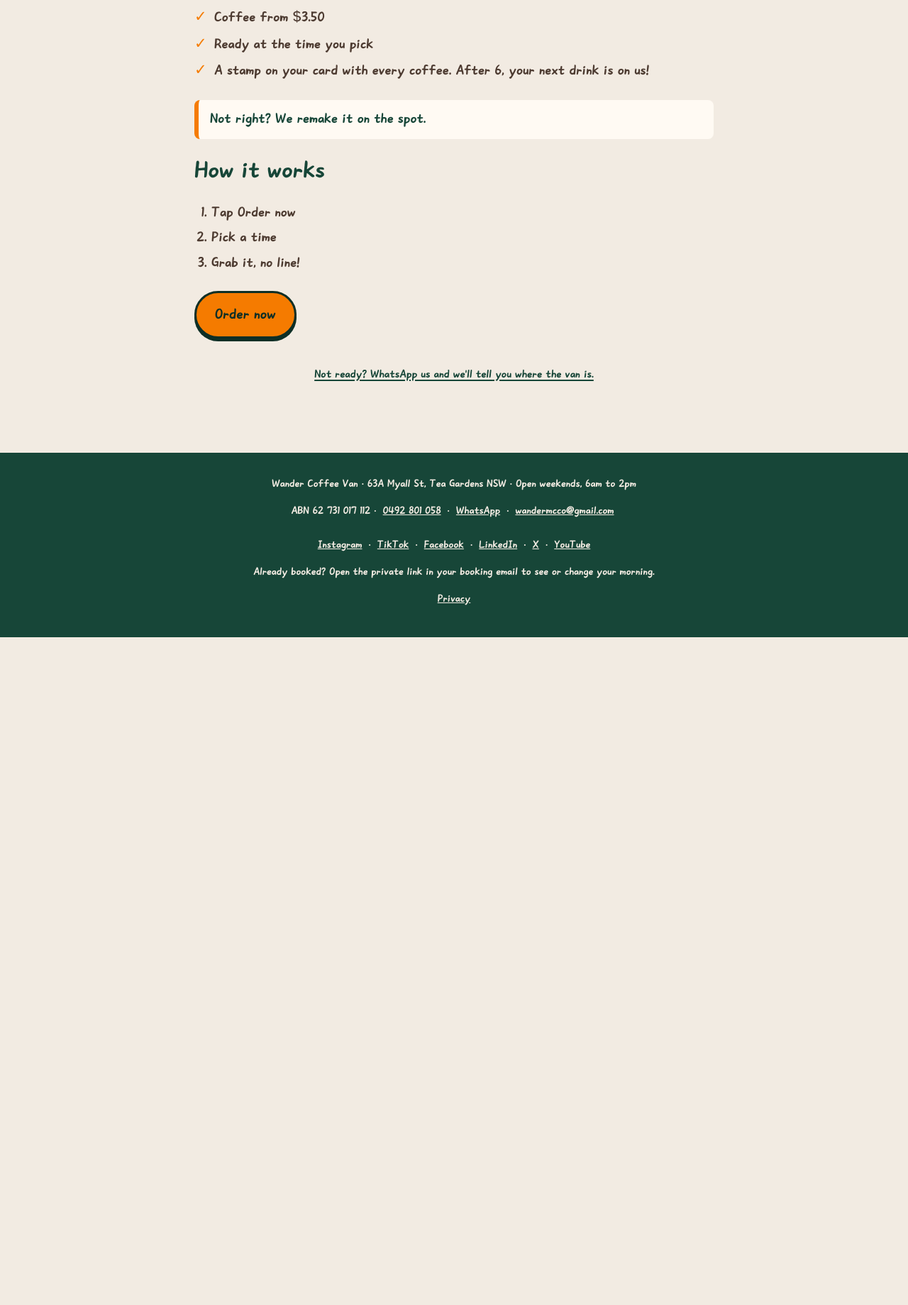
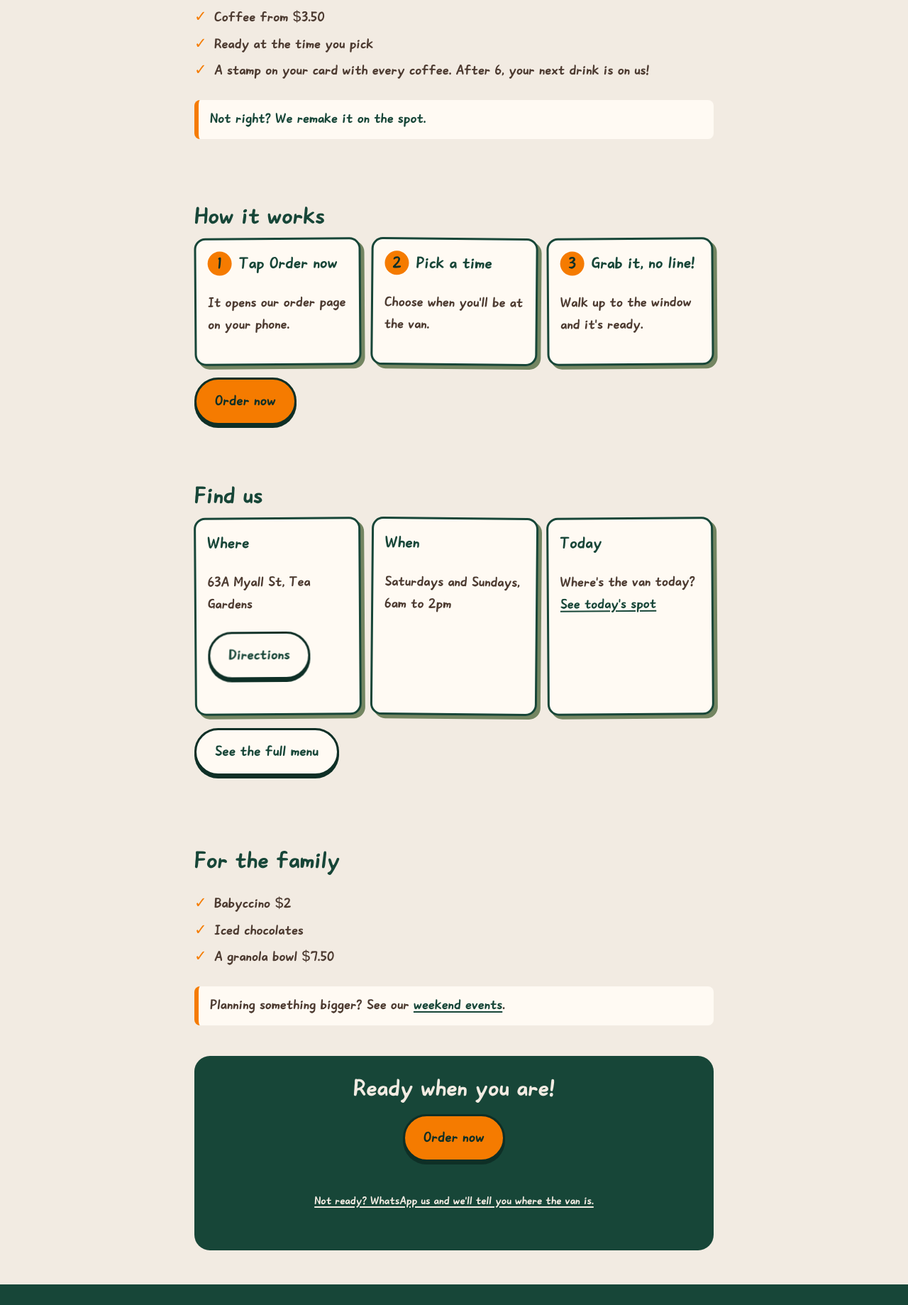
Before and after one commit to roadkillham-byte/wander-site, a plain HTML site: page locals/index.html in a window 1280 px wide. Shown: the part 581-2420 px from the top of the page at 71% size. Before the commit the page ends 1479 px from the top, so only its background shows below. Drawn offline with Linux system fonts and the light colour scheme.

Commit message:
Today page says Saturdays and Sundays; Locals page brushed up

```diff
--- a/assets/site.css
+++ b/assets/site.css
@@ -141,3 +141,6 @@ b,strong{color:var(--forest)}.island-events b,.island-events strong,.band b{colo
 .value-foot{margin:6px 0 0;font-size:16px;color:var(--ink)}
 .photo{max-width:760px;margin:0 auto 22px;padding:0 20px}.photo-opt{display:flex;gap:12px;align-items:center;font-size:20px;cursor:pointer}.photo-opt input{width:24px;height:24px;accent-color:var(--orange);flex:none}.photo-opt b{color:var(--orange);white-space:nowrap}.photo-note{display:block;margin:4px 0 0 36px;font-size:16px}
 .island-club{margin:8px 0 0;font-size:17px}.island-club a{color:var(--forest);font-weight:700}
+.step-n{display:inline-grid;place-items:center;width:34px;height:34px;margin-right:10px;border-radius:50%;background:var(--orange);color:var(--forest-deep);font-weight:700}
+.band .btn{margin:6px 0}.band .quiet a{color:var(--cream)}
+.hero .btn+.btn{margin-left:10px}.cols+.btn,.cols+p{margin-top:18px}
--- a/locals/index.html
+++ b/locals/index.html
@@ -9,8 +9,11 @@
 <a class="skip" href="#main">Skip to content</a>
 <header class="top"><a class="brand" href="/"><img src="/assets/wander-logo.webp" alt="Wander" width="130" height="44"></a><nav aria-label="Main"><a href="/">Home</a><a href="/events/">Events</a><a href="/locals/" aria-current="page">Locals</a><a href="/offices/">Offices</a><a href="/gallery/">Gallery</a><a href="/today/">Today</a></nav><div class="top-info"><a class="open" href="/today/" data-open>Open weekends, 6am to 2pm</a><a class="btn top-order" href="https://wander-109369.square.site/s/order" data-go data-door="order">Order ahead!</a></div></header>
 <main id="main">
-<section class="hero"><h1>Your coffee, ready before you are!</h1><p class="sub">Order ahead on your phone. Pick up from 63A Myall St, Tea Gardens from 6am on Saturdays and Sundays.</p><a class="btn" href="https://wander-109369.square.site/s/order" data-go data-door="order">Order now</a></section>
-<section><h2>Why locals order ahead</h2><ul class="tick"><li>Coffee from $3.50</li><li>Ready at the time you pick</li><li>A stamp on your card with every coffee. After 6, your next drink is on us!</li></ul><p class="callout"><b>Not right? We remake it on the spot.</b></p>
-<h2>How it works</h2><ol class="steps"><li>Tap Order now</li><li>Pick a time</li><li>Grab it, no line!</li></ol><a class="btn" href="https://wander-109369.square.site/s/order" data-go data-door="order">Order now</a><p class="quiet"><a href="https://wa.me/61492801058?text=Hi%20Wander%2C%20where%27s%20the%20van%20today%3F%20%28ref%3A%20locals%29" data-go data-door="whatsapp">Not ready? WhatsApp us and we'll tell you where the van is.</a></p></section><section id="proof" hidden></section></main><div class="bar"><a class="btn" href="https://wander-109369.square.site/s/order" data-go data-door="order">Order now</a><a class="btn ghost" href="https://wa.me/61492801058?text=Hi%20Wander%20%28ref%3A%20locals%29" data-go data-door="whatsapp" aria-label="WhatsApp">WhatsApp</a></div>
+<section class="hero"><h1>Your coffee, ready before you are!</h1><p class="sub">Order ahead on your phone. Pick up from 63A Myall St, Tea Gardens from 6am on Saturdays and Sundays.</p><a class="btn" href="https://wander-109369.square.site/s/order" data-go data-door="order">Order now</a><a class="btn ghost" href="https://www.google.com/maps/search/?api=1&amp;query=63A+Myall+St+Tea+Gardens+NSW" data-go data-door="directions">Directions</a></section>
+<section><h2>Why locals order ahead</h2><ul class="tick"><li>Coffee from $3.50</li><li>Ready at the time you pick</li><li>A stamp on your card with every coffee. After 6, your next drink is on us!</li></ul><p class="callout"><b>Not right? We remake it on the spot.</b></p></section>
+<section><h2>How it works</h2><div class="cols"><div><h3><span class="step-n">1</span>Tap Order now</h3><p>It opens our order page on your phone.</p></div><div><h3><span class="step-n">2</span>Pick a time</h3><p>Choose when you'll be at the van.</p></div><div><h3><span class="step-n">3</span>Grab it, no line!</h3><p>Walk up to the window and it's ready.</p></div></div><a class="btn" href="https://wander-109369.square.site/s/order" data-go data-door="order">Order now</a></section>
+<section><h2>Find us</h2><div class="cols"><div><h3>Where</h3><p>63A Myall St, Tea Gardens</p><p><a class="btn ghost" href="https://www.google.com/maps/search/?api=1&amp;query=63A+Myall+St+Tea+Gardens+NSW" data-go data-door="directions">Directions</a></p></div><div><h3>When</h3><p>Saturdays and Sundays, 6am to 2pm</p></div><div><h3>Today</h3><p>Where's the van today? <a href="/today/">See today's spot</a></p></div></div><p><a class="btn ghost" href="https://wander-109369.square.site/" data-go data-door="menu">See the full menu</a></p></section>
+<section><h2>For the family</h2><ul class="tick"><li>Babyccino $2</li><li>Iced chocolates</li><li>A granola bowl $7.50</li></ul><p class="callout">Planning something bigger? See our <a href="/events/">weekend events</a>.</p></section>
+<section class="band"><h2>Ready when you are!</h2><a class="btn" href="https://wander-109369.square.site/s/order" data-go data-door="order">Order now</a><p class="quiet"><a href="https://wa.me/61492801058?text=Hi%20Wander%2C%20where%27s%20the%20van%20today%3F%20%28ref%3A%20locals%29" data-go data-door="whatsapp">Not ready? WhatsApp us and we'll tell you where the van is.</a></p></section><section id="proof" hidden></section></main><div class="bar"><a class="btn" href="https://wander-109369.square.site/s/order" data-go data-door="order">Order now</a><a class="btn ghost" href="https://wa.me/61492801058?text=Hi%20Wander%20%28ref%3A%20locals%29" data-go data-door="whatsapp" aria-label="WhatsApp">WhatsApp</a></div>
 <footer><p>Wander Coffee Van · 63A Myall St, Tea Gardens NSW · Open weekends, 6am to 2pm</p><p>ABN 62 731 017 112 · <a href="tel:+61492801058" data-go data-door="call">0492 801 058</a> · <a href="https://wa.me/61492801058?text=Hi%20Wander%20%28ref%3A%20locals%29" data-go data-door="whatsapp">WhatsApp</a> · <a href="mailto:wandermcco@gmail.com">wandermcco@gmail.com</a></p><p><a href="https://www.instagram.com/_wander_coffee_/" rel="noopener" data-go data-door="social">Instagram</a> · <a href="https://www.tiktok.com/@wandercoffee_" rel="noopener" data-go data-door="social">TikTok</a> · <a href="https://www.facebook.com/profile.php?id=61593748618172" rel="noopener" data-go data-door="social">Facebook</a> · <a href="https://www.linkedin.com/in/wander-coffee-4b628144b/" rel="noopener" data-go data-door="social">LinkedIn</a> · <a href="https://x.com/WanderCoffeeAu" rel="noopener" data-go data-door="social">X</a> · <a href="https://www.youtube.com/@WanderCoffeeAu" rel="noopener" data-go data-door="social">YouTube</a></p><p>Already booked? Open the private link in your booking email to see or change your morning.</p><p><a href="/privacy/">Privacy</a></p></footer>
 <script src="/assets/config.js"></script><script src="/assets/vendor/track.js"></script><script src="/assets/vendor/boot.js"></script><script src="/assets/vendor/links.js"></script><script src="/assets/vendor/source.js"></script><script src="/assets/datalayer.js"></script><script src="/assets/site.js" defer></script><script src="/assets/flair.js" defer></script></body></html>
--- a/today.json
+++ b/today.json
@@ -1 +1 @@
-{"date": "2000-01-01", "spot": "63A Myall St, Tea Gardens", "hours": "6:00am to 2:00pm", "special": {"name": "", "price": null}, "note": "", "events": []}
+{"date": "2000-01-01", "spot": "63A Myall St, Tea Gardens", "hours": "Saturdays and Sundays, 6:00am to 2:00pm", "special": {"name": "", "price": null}, "note": "", "events": []}
```
Also changed, not shown: today/index.html (+1 -1 lines).
